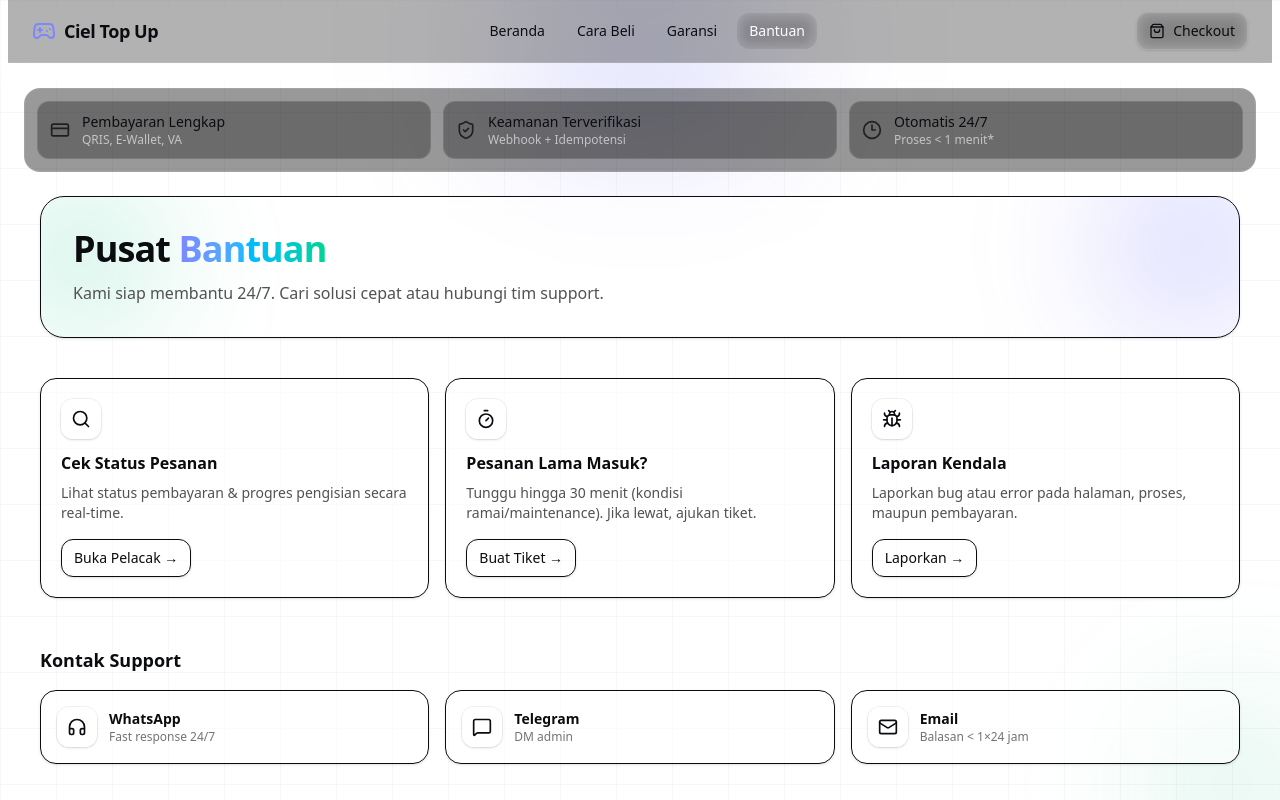
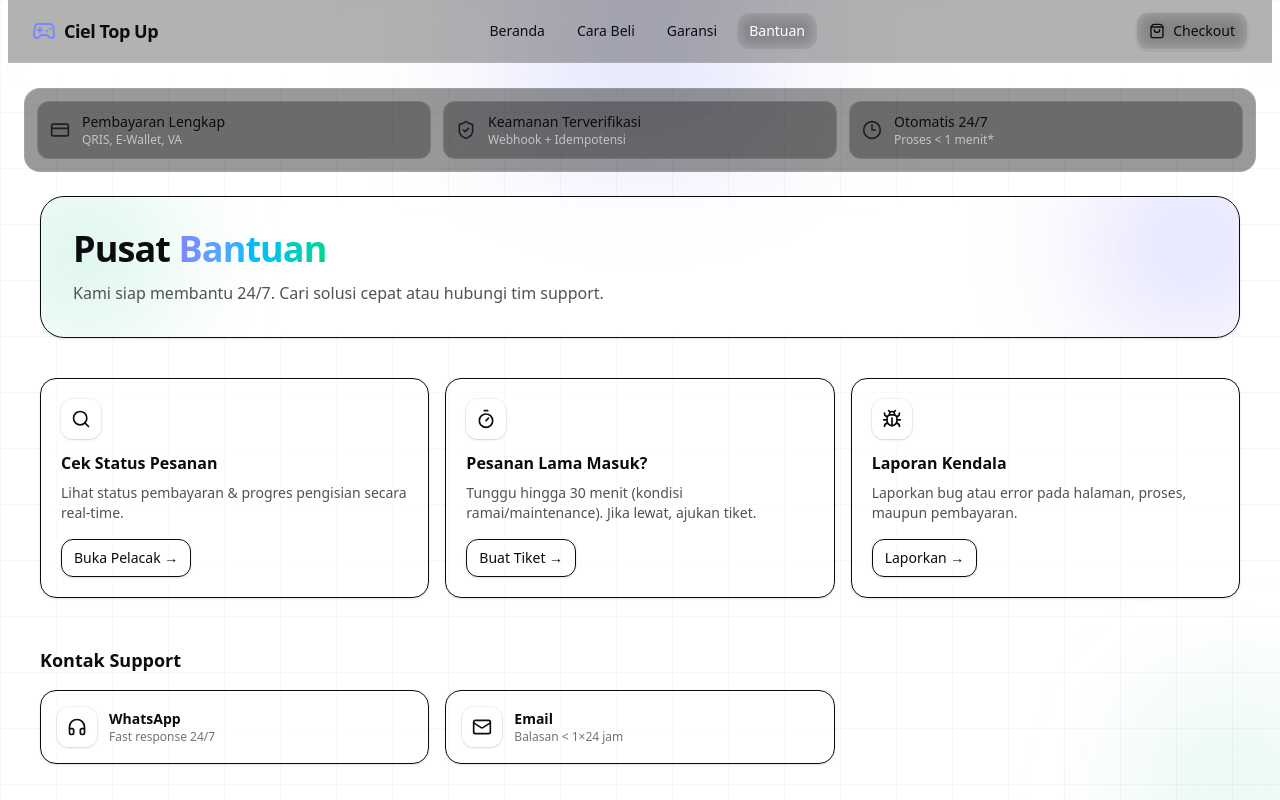
Before and after one commit to cielhuhh/ciel-topup, a Next.js app: page /bantuan in a window 1280 px wide. Shown: the top 800 px of the page. Built offline with nearby package versions, Linux system fonts and the light colour scheme.

Commit message:
fix: update bantuan, garansi, how-to, and footer pages

```diff
--- a/src/app/bantuan/page.tsx
+++ b/src/app/bantuan/page.tsx
@@ -96,14 +96,8 @@ export default function BantuanPage() {
             {
               icon: HeadphonesIcon,
               label: "WhatsApp",
-              href: "https://wa.me/6281234567890",
+              href: "https://wa.me/6285854080571",
               hint: "Fast response 24/7",
-            },
-            {
-              icon: MessageSquare,
-              label: "Telegram",
-              href: "https://t.me/your_support",
-              hint: "DM admin",
             },
             {
               icon: Mail,
--- a/src/app/garansi/page.tsx
+++ b/src/app/garansi/page.tsx
@@ -150,7 +150,7 @@ export default function GaransiPage() {
               Pusat Bantuan
             </a>
             <a
-              href="https://wa.me/6281234567890"
+              href="https://wa.me/6285854080571"
               target="_blank"
               rel="noreferrer"
               className="rounded-xl bg-emerald-600 px-3 py-2 text-sm font-medium text-white shadow-sm transition hover:bg-emerald-500"
--- a/src/app/how-to/page.tsx
+++ b/src/app/how-to/page.tsx
@@ -127,7 +127,7 @@ export default function CaraBeliPage() {
               Lihat Bantuan
             </a>
             <a
-              href="https://wa.me/6281234567890"
+              href="https://wa.me/6285854080571"
               target="_blank"
               rel="noreferrer"
               className="rounded-xl bg-indigo-600 px-3 py-2 text-sm font-medium text-white shadow-sm transition hover:bg-indigo-500"
--- a/src/components/Footer.tsx
+++ b/src/components/Footer.tsx
@@ -3,7 +3,7 @@ import { Mail, Phone, MessageCircle, ExternalLink, Github } from "lucide-react";
 
 const quickLinks = [
   { href: "/", label: "Beranda" },
-  { href: "/cara-beli", label: "Cara Beli" },
+  { href: "/how-to", label: "Cara Beli" },
   { href: "/garansi", label: "Garansi" },
   { href: "/bantuan", label: "Bantuan" },
   { href: "/checkout", label: "Checkout" },
```
